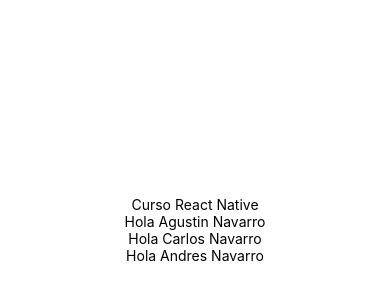
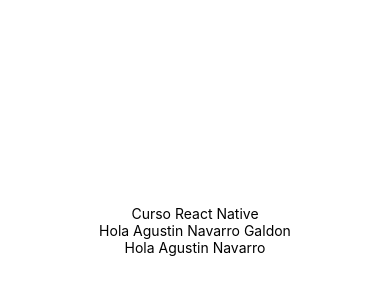
Before and after one commit to mejiapj/cursodereactnative, a React Native app in the folder myApp/: screen / in a window 390 px wide. Shown: the part 192-492 px from the top of the page. Built offline with nearby package versions, Linux system fonts and the light colour scheme.

Commit message:
Clase 11/16 -> Propiedades por defecto: defaultProps

```diff
--- a/myApp/App.js
+++ b/myApp/App.js
@@ -6,9 +6,10 @@
   return (
     <View style={styles.container}>
       <Text>Curso React Native</Text>
-      <Saludar name="Agustin Navarro" />
-      <Saludar name="Carlos Navarro"></Saludar>
-      <Saludar name="Andres Navarro" />
+      <Saludar firstname="Agustin" lastname="Navarro Galdon" />
+      <Saludar />
+      {/*<Saludar name="Carlos Navarro"/>*/}
+      {/*<Saludar name="Andres Navarro"/>*/}
     </View>
   );
 }
--- a/myApp/src/components/Saludar.js
+++ b/myApp/src/components/Saludar.js
@@ -2,6 +2,13 @@
 import { Text } from 'react-native';
 
 export default function Saludar(props) {
-  const { name } = props;
-  return <Text>Hola {name}</Text>;
+  /* const { firstname = 'Agustin', lastname = 'Navarro' } = props; */
+  const { firstname, lastname } = props;
+  return (
+    <Text>
+      Hola {firstname} {lastname}
+    </Text>
+  );
 }
+
+Saludar.defaultProps = { firstname: 'Agustin', lastname: 'Navarro' };
```
